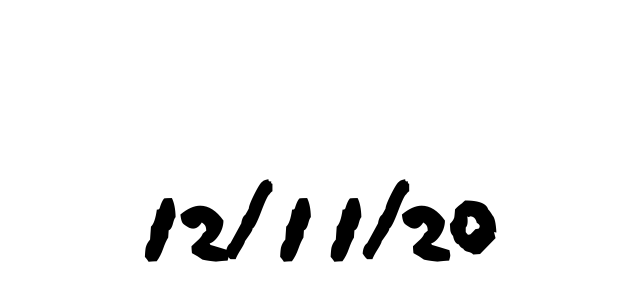
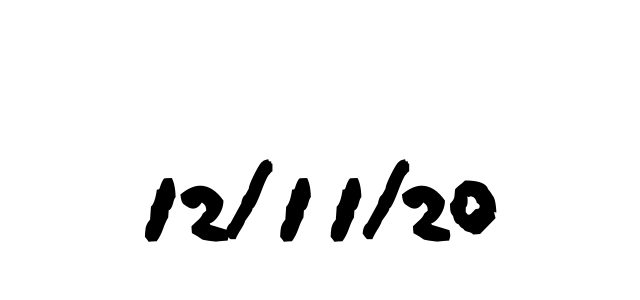
Before and after one commit to Maserallm/official-ffte-website, a Gatsby site: page / in a window 1280 px wide. Shown: the part 160-460 px from the top of the page, without its empty margins (329-969 px from the left). Built offline with nearby package versions, Linux system fonts and the light colour scheme; Gatsby itself is replaced by a stand-in of ours; a web font is replaced by a local one.

Commit message:
maint mode

```diff
--- a/public/page-data/using-typescript/page-data.json
+++ b/public/page-data/using-typescript/page-data.json
@@ -1 +1 @@
-{"componentChunkName":"component---src-pages-using-typescript-tsx","path":"/using-typescript/","result":{"data":{"site":{"buildTime":"2020-12-08 10:12 pm UTC"}},"pageContext":{}},"staticQueryHashes":["3649515864","3649515864","63159454"]}
+{"componentChunkName":"component---src-pages-using-typescript-tsx","path":"/using-typescript/","result":{"data":{"site":{"buildTime":"2020-12-09 05:22 am UTC"}},"pageContext":{}},"staticQueryHashes":["3649515864","3649515864","63159454"]}
--- a/src/components/maintainance_message.js
+++ b/src/components/maintainance_message.js
@@ -2,10 +2,10 @@ import React from "react";
 import styled from "styled-components";
 
 const DateStyle = styled.div`
-  h1 {
+  h11 {
     font-family: santos_dumont;
     display: flex;
-    font-size: 150px;
+    font-size: 120px;
     flex-direction: column;
     text-align: center;
     align-items: center;
@@ -13,13 +13,46 @@ const DateStyle = styled.div`
     position: relative;
     top: 275px;
   }
+
+  .container_ {
+    display: grid;
+    grid-template-rows: repeat(3, 1fr);
+  }
+
+  .fwStyle {
+    font-family: santos_dumont;
+    display: grid;
+    grid-template-columns: 1fr;
+    text-align: center;
+    font-size: 150px;
+    padding: 10px;
+    grid-row: 2 / 3;
+  }
+
+  @media (max-width: 703px) {
+    .container_ {
+      margin: auto;
+      height: 50vh;
+    }
+    .header2 {
+      height: 15vh;
+    }
+
+    .fwStyle {
+      font-size: 75px;
+      align-items: center;
+      justify-items: center;
+    }
+  }
 `;
 
 const Maintenece = () => {
   return (
     <>
       <DateStyle>
-        <h1>12/11/20</h1>
+        <div className="container_">
+          <h1 className="fwStyle">12/11/20</h1>
+        </div>
       </DateStyle>
     </>
   );
```
